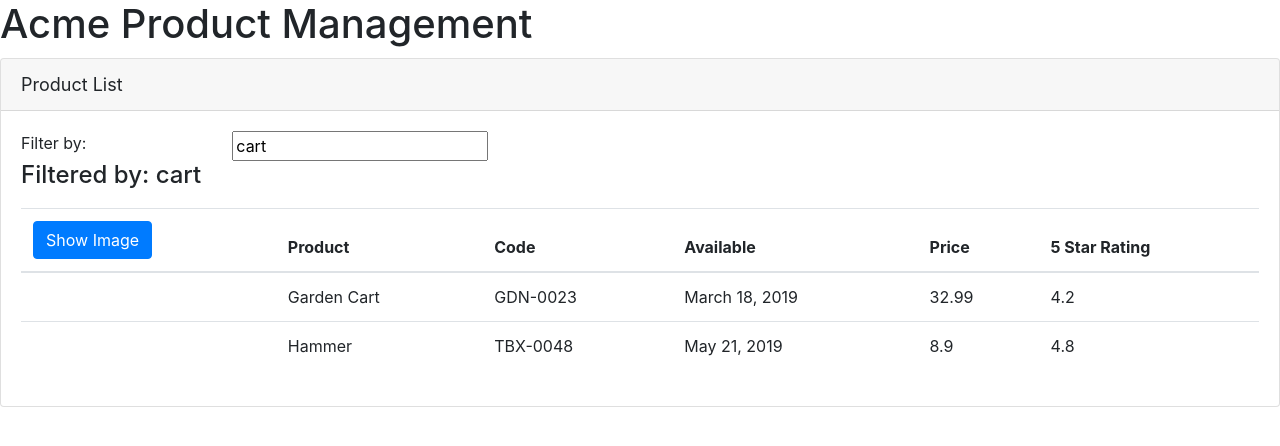
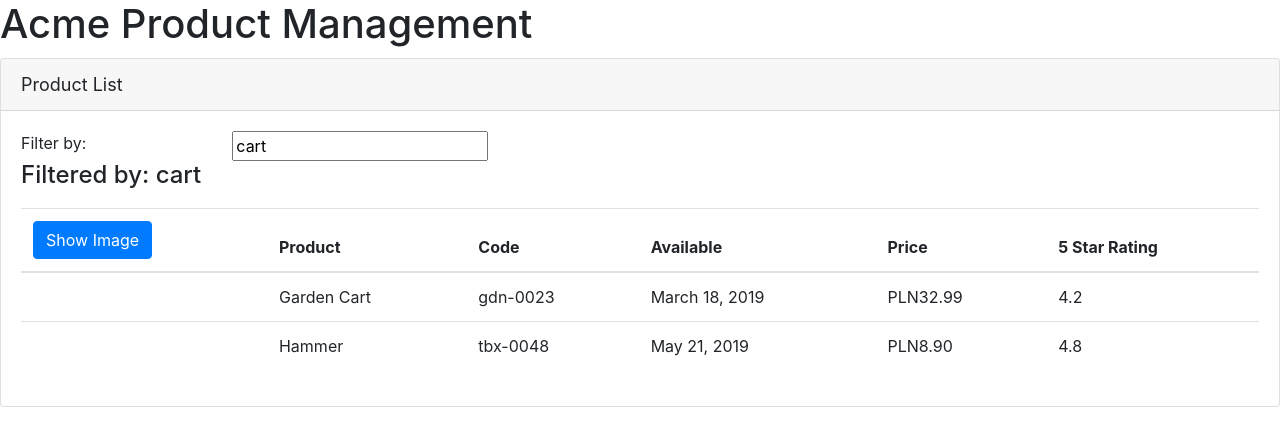
Before and after one commit to Firestart3rr/Acme-Product-Management, an Angular app: page /welcome in a window 1280 px wide. Shown: the top 446 px of the page. Built offline with nearby package versions, Linux system fonts and the light colour scheme.

Commit message:
transforming data with pipes

```diff
--- a/src/app/products/product-list.component.html
+++ b/src/app/products/product-list.component.html
@@ -45,9 +45,9 @@
                     [style.margin.px]='imageMargin'>
             </td>
             <td>{{product.productName}}</td>
-            <td>{{product.productCode}}</td>
+            <td>{{product.productCode | lowercase}}</td>
             <td>{{product.releaseDate}}</td>
-            <td>{{product.price}}</td>
+            <td>{{product.price | currency: 'PLN' : 'symbol' : '1.2-2'}}</td>
             <td>{{product.starRating}}</td>
           </tr>
         </tbody>
```
